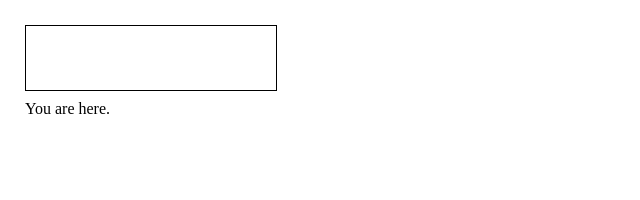
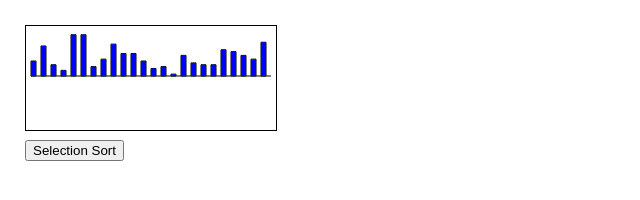
Before and after one commit to hollijr/vizalgo, a plain HTML site: page index.html in a window 1280 px wide. Shown: the whole page, without its empty margins (0-640 px from the left). Drawn offline with Linux system fonts and the light colour scheme.

Commit message:
Added global declaration of wrapped array object that will hold values to be sorted; added graphics about that will handle drawing to canvas; stubbed selection sort method as part of wrapped array object

```diff
--- a/index.html
+++ b/index.html
@@ -6,22 +6,110 @@
 
 	<script type="text/javascript">
 
+	var gCollection = new myCollection(24);
+	var gGraphics = null;
+
 	window.addEventListener("load", eventWindowLoaded, false);
 
 	function eventWindowLoaded () {
-		alert("Visualizing algorithms");
+		visualizeAlgorithms();
+	}
+
+	function visualizeAlgorithms() {
+
+		var mCanvas = document.getElementById('canvas');
+
+		if (!canvasSupport(mCanvas)) {
+			alert("Cannot run graphics because this browser does not support the HTML5 Canvas");
+			return;
+		}
+
+		function canvasSupport(canvas) {
+			if (!canvas || !canvas.getContext) return false;
+			return true;
+		}
+
+		// create array to be sorted
+		gCollection.create();
+
+		// set click event for sort button
+		document.getElementById('selectionSort').addEventListener("click", function() {
+			gCollection.selectionSort();
+		});
+
+		// create a graphics object for the canvas
+		gGraphics = new myGraphics(mCanvas);
+		gGraphics.drawScreen();
+	}
+
+	// wrap an array as an object with custom sort methods
+	function myCollection(length) {
+		this.elements = new Array();
+		this.length = length;
+
+		this.create = function() {
+			for (var i = 0; i < this.length; i++) {
+				var value = Math.floor(Math.random() * this.length) + 1;
+				this.elements.push(value);
+			}
+		}
+
+		this.selectionSort = function() {
+			// TODO
+			document.getElementById('message').innerHTML = 'Running selection sort';
+		}
+
+		return this;
+	}
+
+	function myGraphics(canvas) {
+		this.canvas = canvas;
+		this.context = canvas.getContext('2d');
+		this.startX = 5;
+		this.startY = 50;
+		this.maxHeight = 45;
+		this.wd = 5;
+
+		this.drawScreen = function() {
+			this.context.clearRect(0, 0, this.canvas.width, this.canvas.height);
+
+			// draw baseline
+			this.context.beginPath();
+			this.context.strokeStyle = 'black';
+			this.context.lineWidth = 1;
+			this.context.moveTo(this.startX,this.startY);
+			this.context.lineTo(this.canvas.width - this.startX, this.startY);
+			this.context.stroke();
+			this.context.closePath();
+
+			// draw bars
+			this.context.beginPath();
+			this.context.fillStyle = 'blue';
+			var x = this.startX, ht;
+			for (var i = 0; i < gCollection.length; i++) {
+				ht = this.maxHeight * (gCollection.elements[i] / gCollection.length);
+				this.context.rect(x, this.startY - ht, this.wd, ht);
+				x += (this.wd * 2);
+			}
+			this.context.stroke();
+			this.context.fill();
+			this.context.closePath();
+		}
+
+		return this;
 	}
 
 	</script>
 </head>
 <body>
 	<div style="position:absolute;top:25px;left:25px;border:solid 1px black;">
-		<canvas id="canvas" width="250px" height="60" >
+		<canvas id="canvas" width="250px" height="100" >
 	Your browser does not support HTML5 Canvas
 		</canvas>
 	</div>
-	<div style="position:absolute;top:100px;left:25px;width:250px;">
-	You are here.
+	<div style="position:absolute;top:140px;left:25px;width:250px;">
+		<button id='selectionSort'>Selection Sort</button>
+		<div id='message'></div>
 	</div>
 </body>
 </html>
```
